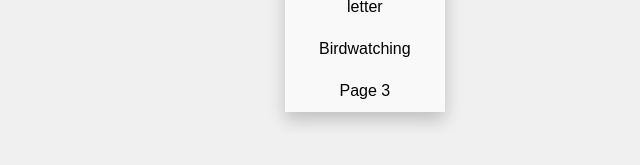
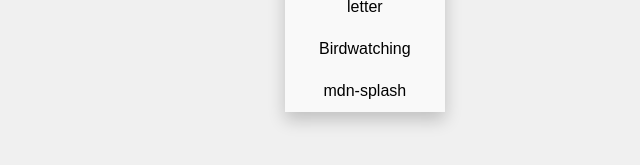
Before and after one commit to asaran07/460-Sites, a plain HTML site: page index.html in a window 1280 px wide. Both pictures are taken after a click on the button "Navigate to...". Shown: the part 517-682 px from the top of the page, 292-932 px from the left. Drawn offline with Linux system fonts and the light colour scheme.

Commit message:
Fix firefox-splash index file

```diff
--- a/index.html
+++ b/index.html
@@ -15,7 +15,7 @@
             <div id="myDropdown" class="dropdown-content">
                 <a href="letter.html">Marking up a letter</a>
                 <a href="birdwatching/birdwatching.html">Birdwatching</a>
-                <a href="page3.html">Page 3</a>
+                <a href="mdn-splash/mdn-splash.html">mdn-splash</a>
             </div>
         </div>
     </div>
```
